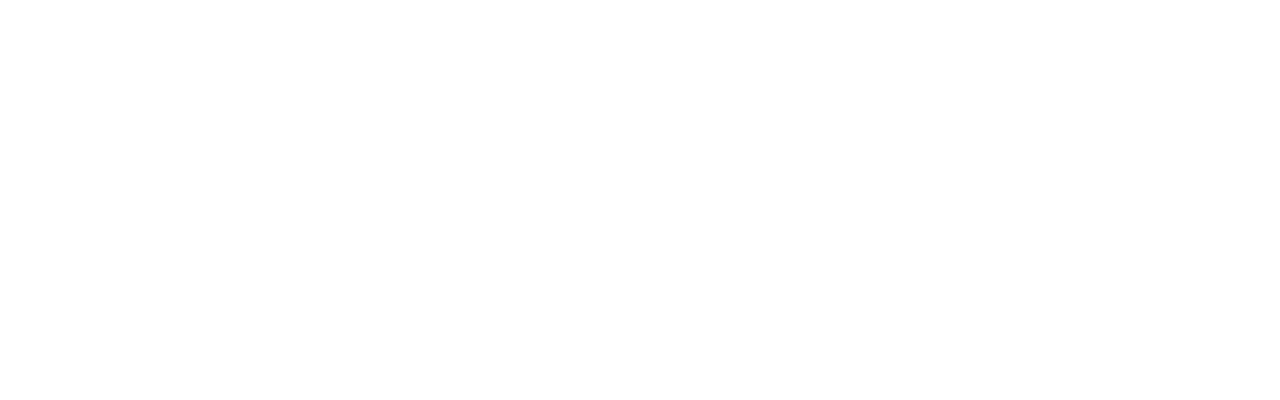
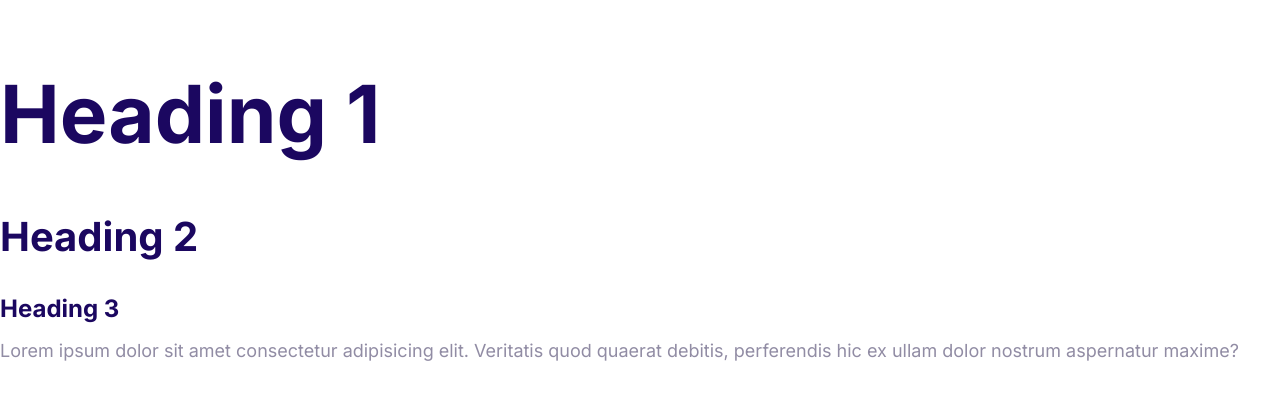
Before and after one commit to mariamills/Cloud, a plain HTML site: page index.html in a window 1280 px wide. Drawn offline with Linux system fonts and the light colour scheme.

Commit message:
Defined font styles

```diff
--- a/css/style.css
+++ b/css/style.css
@@ -5,3 +5,53 @@
   --color-headings: #1b0760;
   --color-body: #918ca4;
 }
+
+html {
+  /* 62.5% of 16px (default browser size) = 10px */
+  font-size: 62.5%;
+}
+
+body {
+  font-family: Inter, Arial, Helvetica, sans-serif;
+  color: var(--color-body);
+  font-size: 2.4rem;
+  line-height: 1.5;
+}
+
+h1,
+h2,
+h3 {
+  color: var(--color-headings);
+  margin-bottom: 1rem;
+}
+
+h1 {
+  font-size: 7rem;
+}
+
+h2 {
+  font-size: 4rem;
+}
+
+h3 {
+  font-size: 3rem;
+}
+
+p {
+  margin-top: 0;
+}
+
+/* MEDIA QUERIES */
+@media screen and (min-width: 1024px) {
+  body {
+    font-size: 1.8rem;
+  }
+
+  h1 {
+    font-size: 8rem;
+  }
+
+  h3 {
+    font-size: 2.4rem;
+  }
+}
--- a/index.html
+++ b/index.html
@@ -5,8 +5,22 @@
     <meta http-equiv="X-UA-Compatible" content="IE=edge" />
     <meta name="viewport" content="width=device-width, initial-scale=1.0" />
     <title>Document</title>
+    <link rel="preconnect" href="https://fonts.googleapis.com" />
+    <link rel="preconnect" href="https://fonts.gstatic.com" crossorigin />
+    <link
+      href="https://fonts.googleapis.com/css2?family=Inter:wght@400;700&display=swap"
+      rel="stylesheet"
+    />
     <link rel="stylesheet" href="css/normalize.css" />
     <link rel="stylesheet" href="css/style.css" />
   </head>
-  <body></body>
+  <body>
+    <h1>Heading 1</h1>
+    <h2>Heading 2</h2>
+    <h3>Heading 3</h3>
+    <p>
+      Lorem ipsum dolor sit amet consectetur adipisicing elit. Veritatis quod
+      quaerat debitis, perferendis hic ex ullam dolor nostrum aspernatur maxime?
+    </p>
+  </body>
 </html>
```
